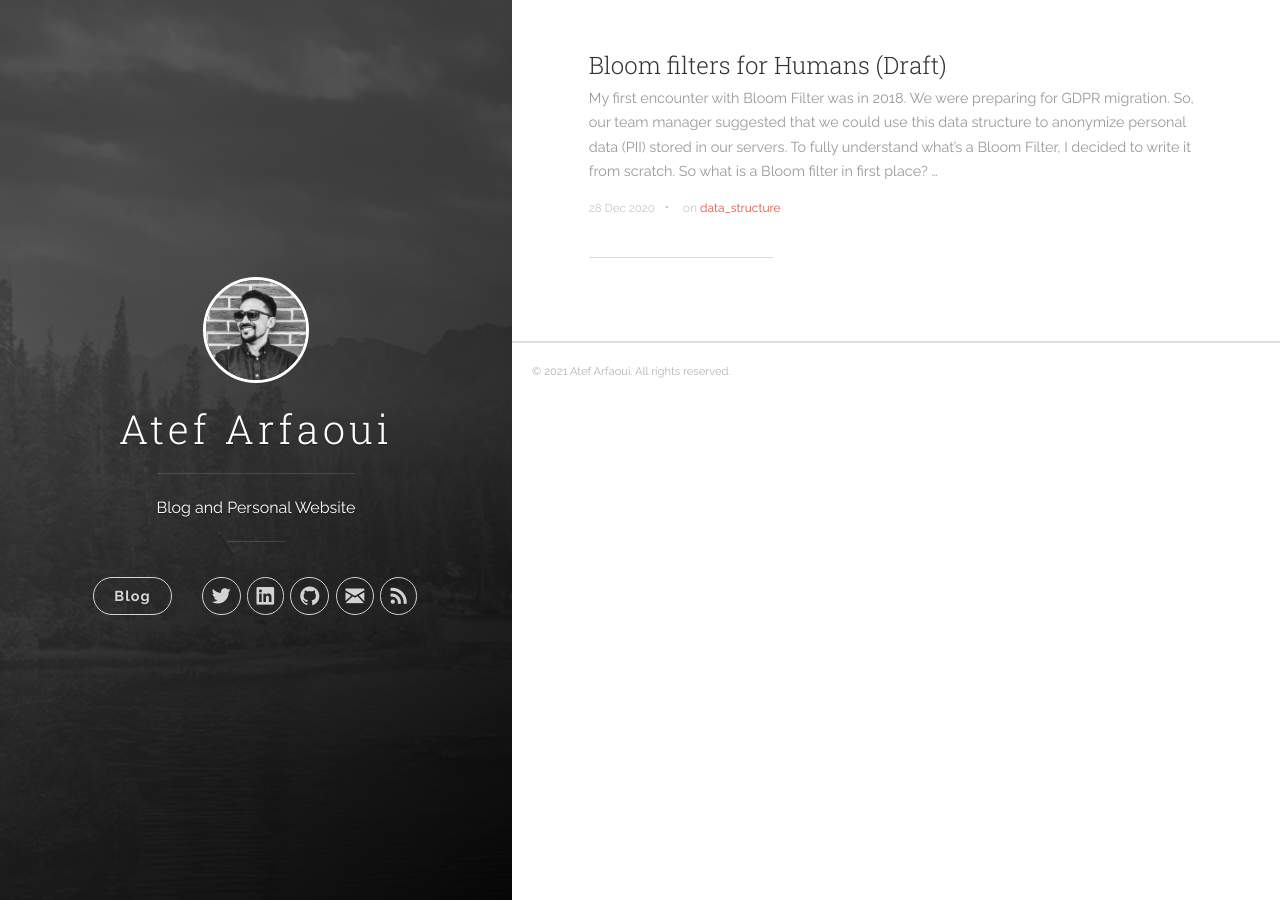
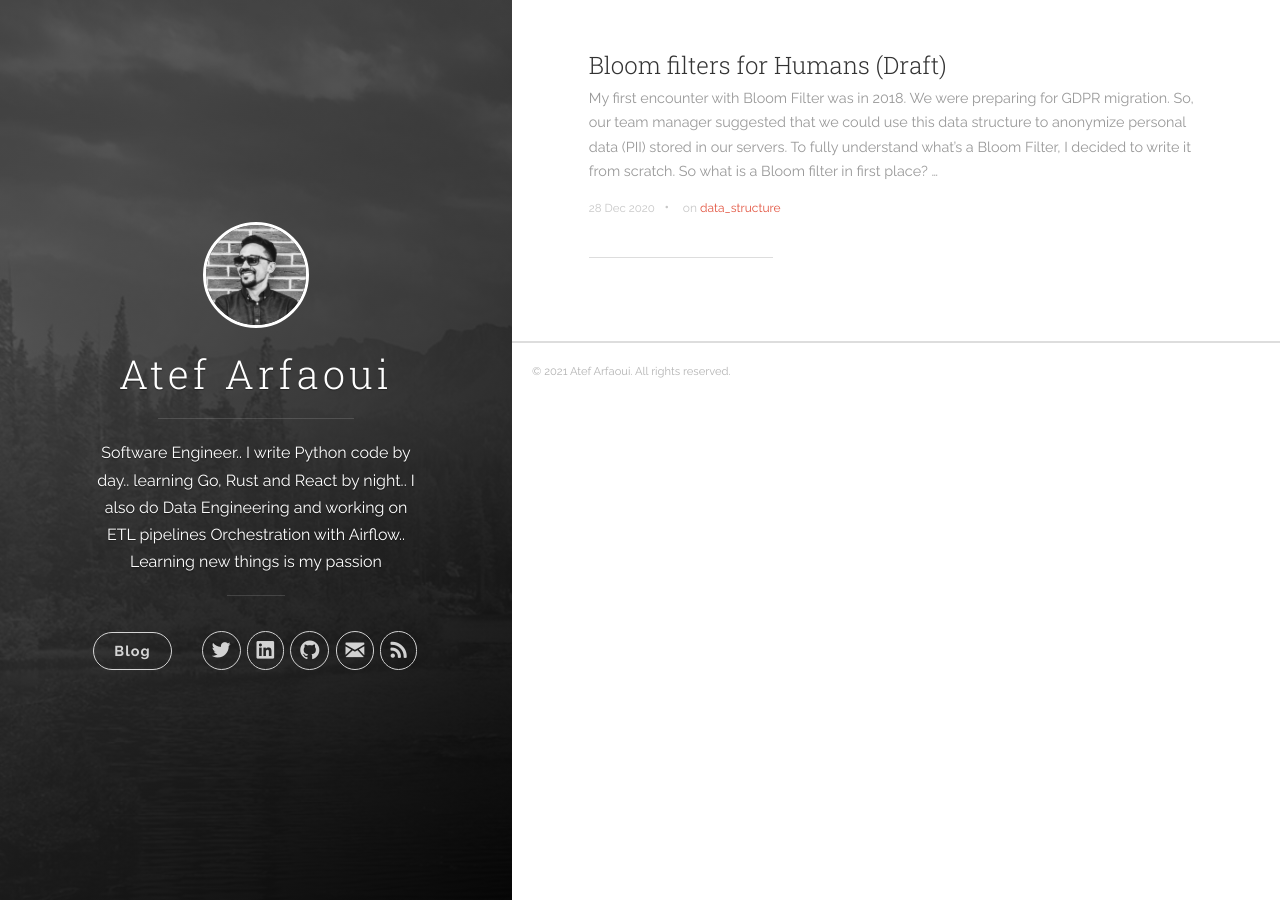
Before and after one commit to atef-arfaoui/atef-arfaoui.github.io, a Jekyll site: the page built from index.html, in a window 1280 px wide. Built offline with Jekyll 4.4.1, drawn with Linux system fonts in a browser that asks for light colours; the list of posts is cut into pages by our own code.

Commit message:
update description

```diff
--- a/_config.yml
+++ b/_config.yml
@@ -1,6 +1,8 @@
 # Site settings
 title: Atef Arfaoui
-description: 'Blog and Personal Website'
+description: 'Software Engineer.. I write Python code by day.. learning Go, Rust and React by night..
+I also do Data Engineering and working on ETL pipelines Orchestration with Airflow..
+Learning new things is my passion'
 url: 'https://atef.site'
 baseurl: ''
 # google_analytics: 'UA-XXXXXX-X'
```
Also changed, not shown: screenshot.png (deleted), 6 other files.
